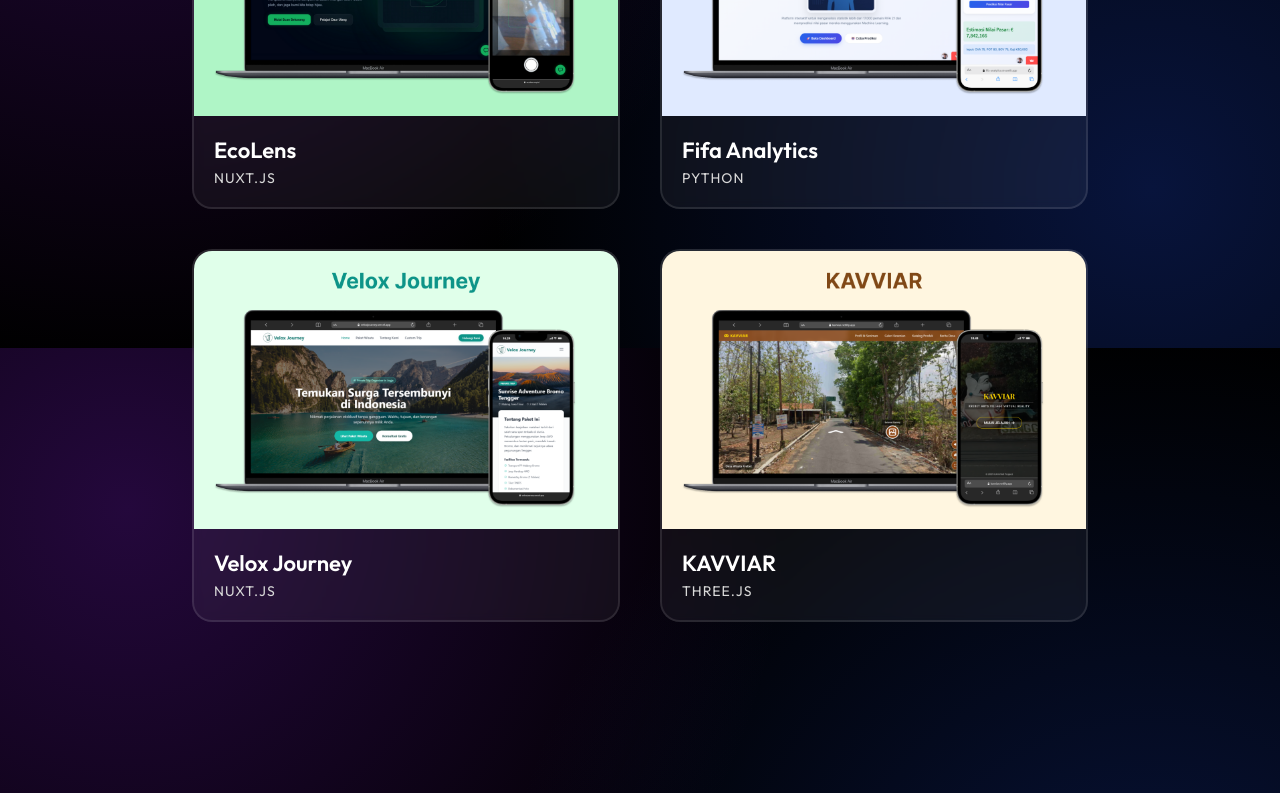
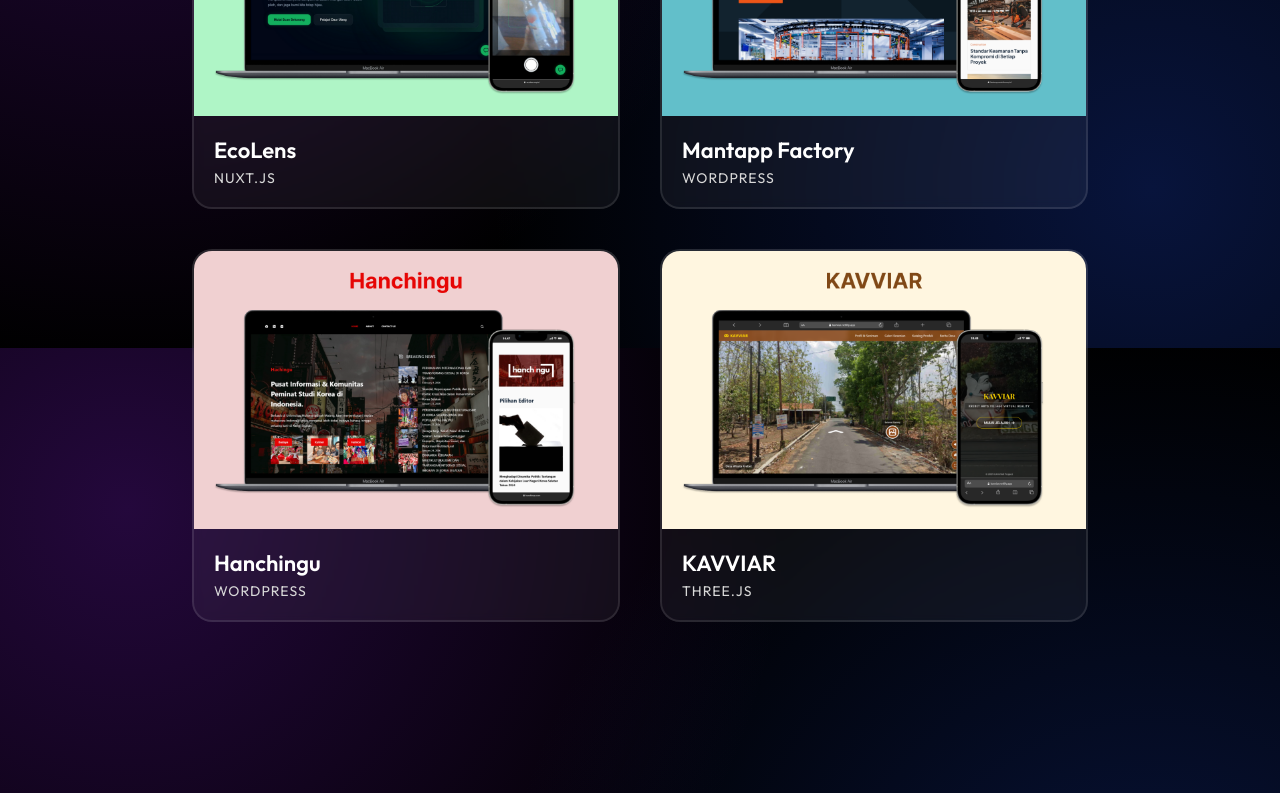
Before and after one commit to RizalHaryaputra/my-portfolio, a React (Vite) app: page / in a window 1280 px wide. Shown: the part 4452-5245 px from the top of the page. Built offline with nearby package versions, Linux system fonts and the light colour scheme.

Commit message:
update mywork data

```diff
--- a/src/assets/mywork_data.js
+++ b/src/assets/mywork_data.js
@@ -4,6 +4,8 @@ import project3_img from '../assets/project3.png'
 import project4_img from '../assets/project4.png'
 import project5_img from '../assets/project5.png'
 import project6_img from '../assets/project6.png'
+import project7_img from '../assets/project7.png'
+import project8_img from '../assets/project8.png'
 
 const mywork_data = [
     {
@@ -32,19 +34,19 @@ const mywork_data = [
     },
     {
         w_no: 4,
-        w_name: "Fifa Analytics",
-        w_img: project4_img,
-        w_link: "https://fifa-analytics.streamlit.app",
-        w_desc: "A data analysis application for FIFA World Cup 2022 that provides insights into player and team performance using various data visualization techniques.",
-        w_tags: ["Python", "Streamlit", "Pandas", "Plotly Express", "Scikit-learn"]
+        w_name: "Mantapp Factory",
+        w_img: project7_img,
+        w_link: "https://factory.protolive.my.id/",
+        w_desc: "A professional corporate website built to showcase company profiles and services. Configured with secure hosting and optimized server deployment.",
+        w_tags: ["WordPress", "Blocksy", "GreenShift"]
     },
     {
         w_no: 5,
-        w_name: "Velox Journey",
-        w_img: project5_img,
-        w_link: "https://veloxjourney.vercel.app/",
-        w_desc: "A private trip package booking platform that offers a seamless user experience (UX), responsive design, and engaging interactions.",
-        w_tags: ["Nuxt.js", "Tailwind CSS", "AOS Animation"]
+        w_name: "Hanchingu",
+        w_img: project8_img,
+        w_link: "https://hanchingu.com/",
+        w_desc: "A premier information hub and community platform for Korean study enthusiasts in Indonesia. Developed to bridge the gap for Indonesian students in exploring Korean culture, language, and career opportunities through an optimized and user-friendly web experience.",
+        w_tags: ["WordPress", "Blocksy", "GreenShift"]
     },
     {
         w_no: 6,
```
Also changed, not shown: src/assets/project7.png (added), src/assets/project8.png (added).
